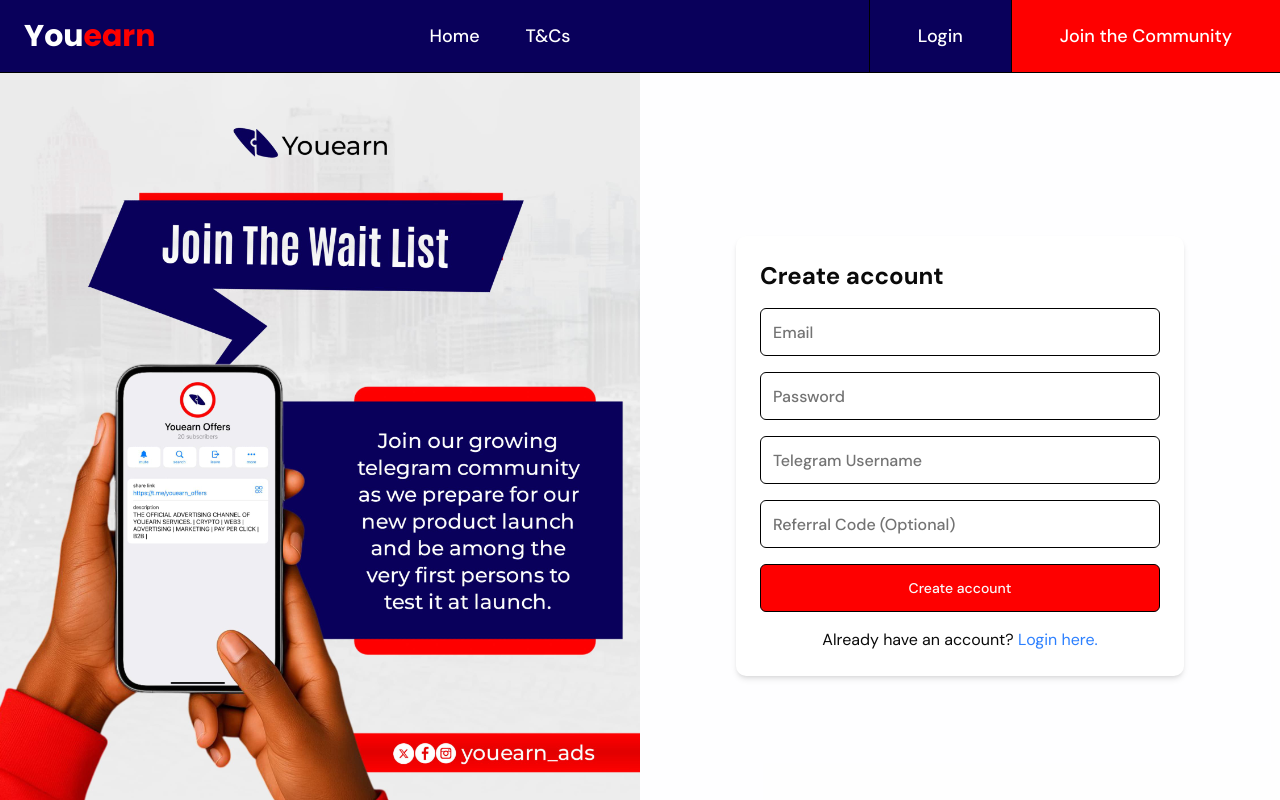
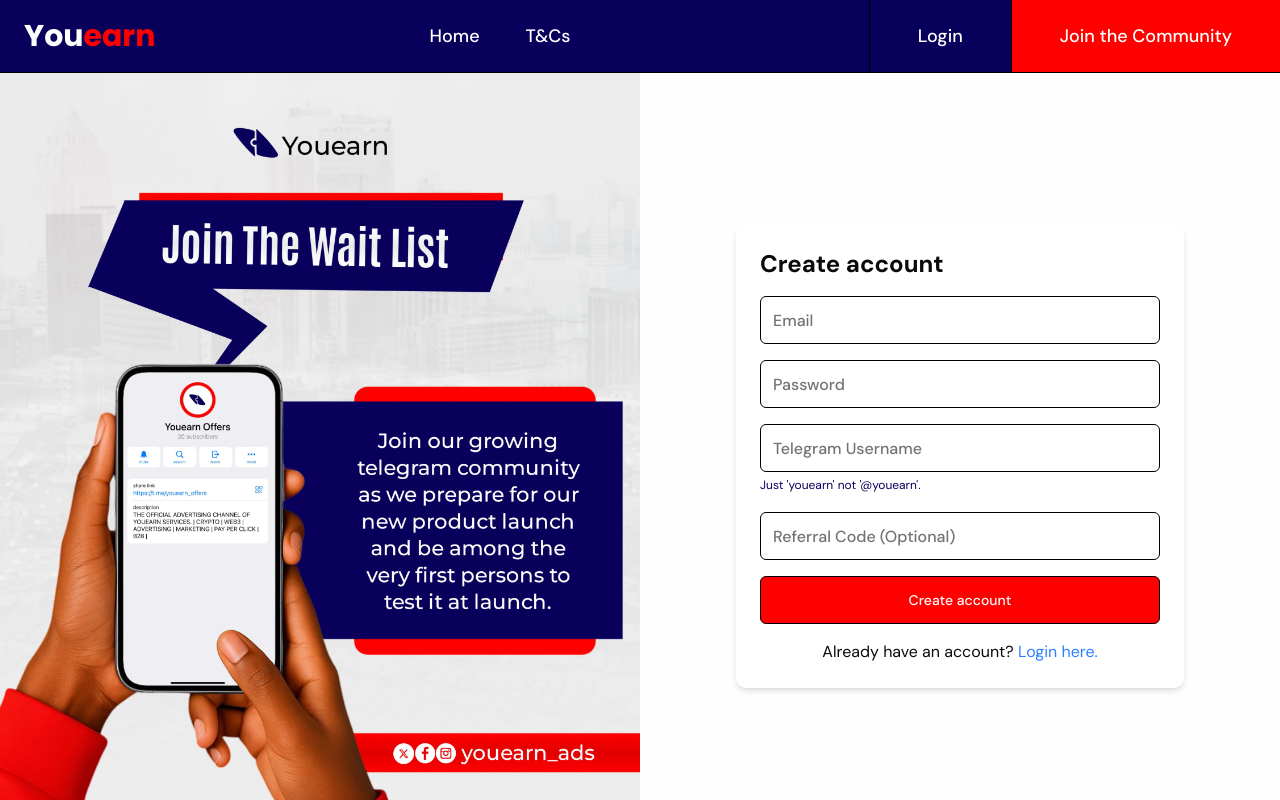
Before and after one commit to egokiemute/youearn, a Next.js app: page /signup in a window 1280 px wide. Built offline with nearby package versions, Linux system fonts and the light colour scheme.

Commit message:
refactor(SignupForm): add guidance for telegram username format

```diff
--- a/src/app/(auth)/signup/page.tsx
+++ b/src/app/(auth)/signup/page.tsx
@@ -191,6 +191,7 @@
             onChange={handleChange}
             className={errors.telegramUsername ? "border-red-500" : ""}
           />
+          <span className="mt-1 text-xs text-[#09005b]">Just 'youearn' not '@youearn'.</span>
           {errors.telegramUsername && (
             <p className="text-red-500 text-sm mt-1">
               {errors.telegramUsername}
```
